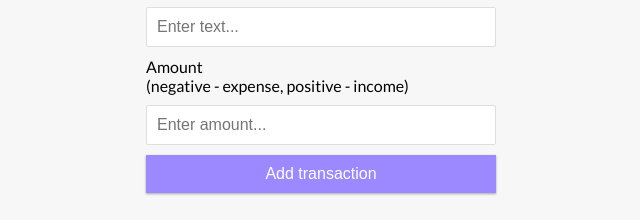
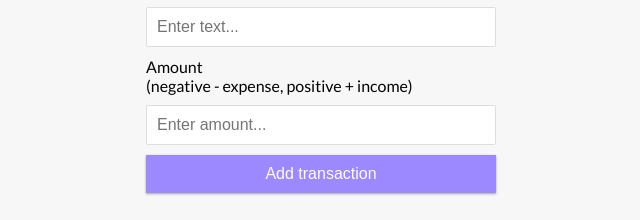
Before and after one commit to naila2311/lastcode, a plain HTML site: page index.html in a window 1280 px wide. Shown: the part 611-831 px from the top of the page, 319-959 px from the left. Drawn offline with Linux system fonts and the light colour scheme; a script that the page names is missing.

Commit message:
Update index.html

```diff
--- a/index.html
+++ b/index.html
@@ -42,7 +42,7 @@
         <div class="form-control">
           <label for="amount"
             >Amount <br />
-            (negative - expense, positive - income)</label
+            (negative - expense, positive + income)</label
           >
           <input type="number" id="amount" placeholder="Enter amount..." />
         </div>
```
